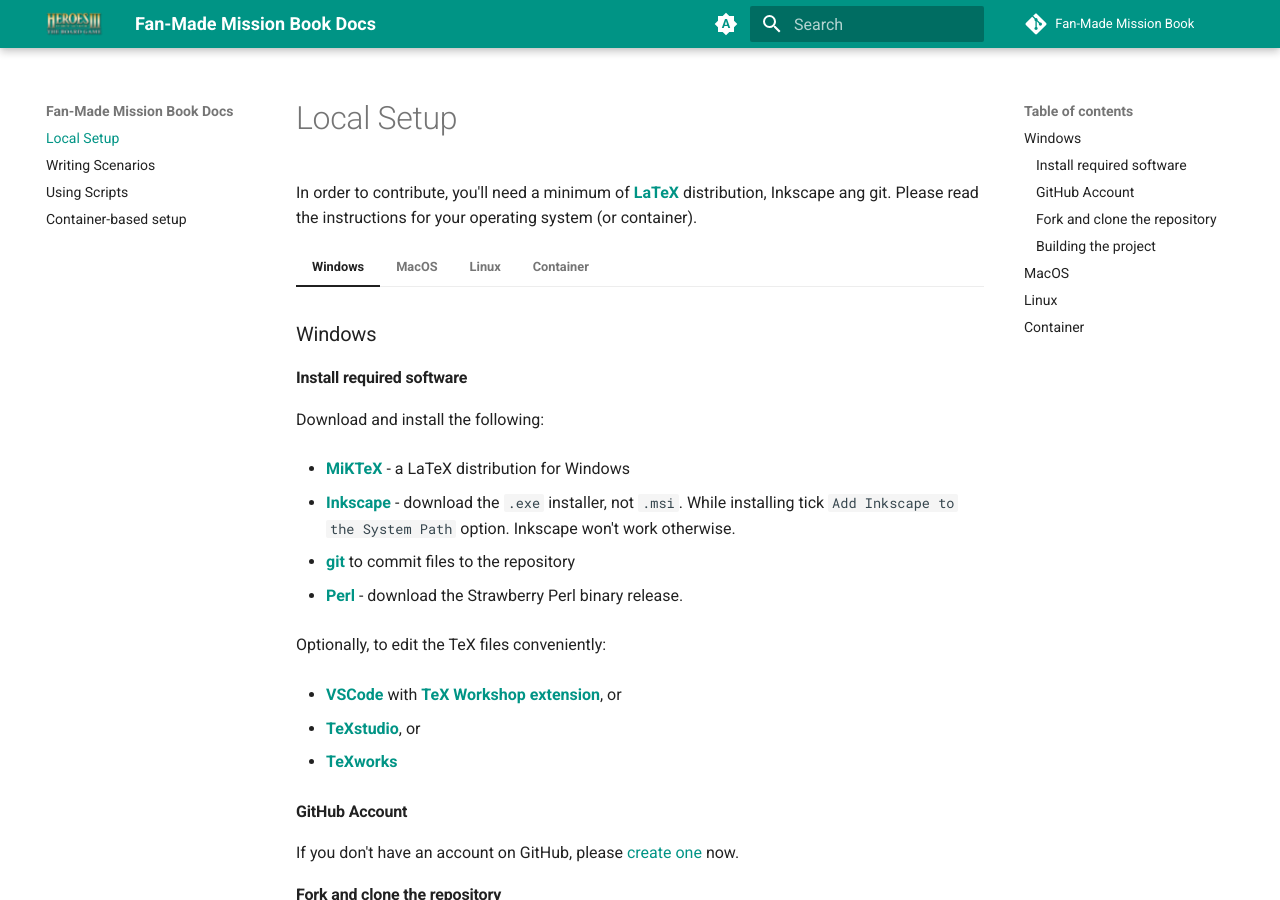
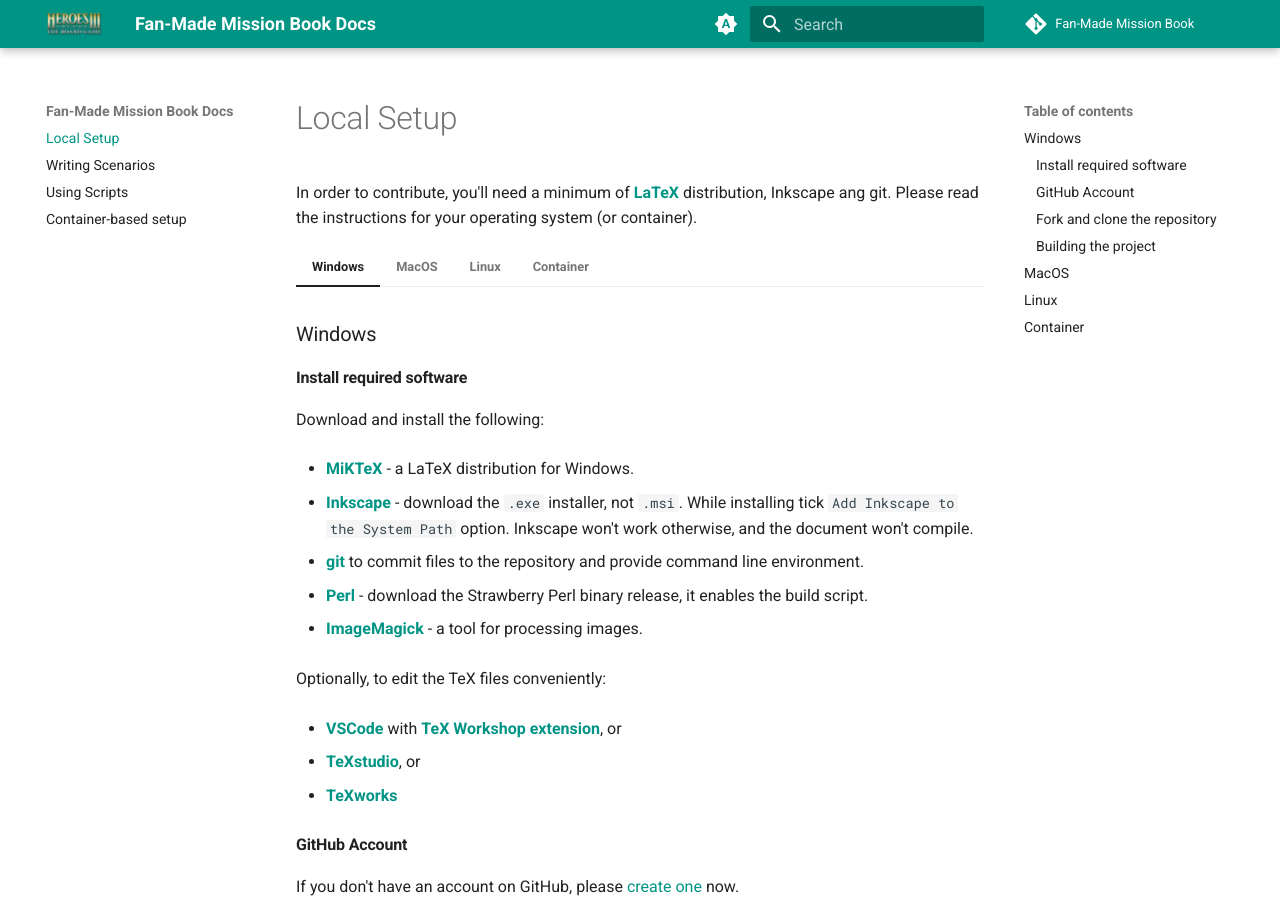
Before and after one commit to qwrtln/Homm3BG-mission-book, an MkDocs documentation site: the page built from docs/index.md, in a window 1280 px wide and 900 px high. Built offline with MkDocs 1.6.1 and Material for MkDocs 9.7.7, drawn with Linux system fonts in a browser that asks for light colours; comment, search, counter and statistics services are not loaded; some of the changed text lies outside the part shown.

````diff
--- a/docs/index.md
+++ b/docs/index.md
@@ -11,13 +11,15 @@
 
     Download and install the following:
 
-     - [**MiKTeX**](https://miktex.org/) - a LaTeX distribution for Windows
+     - [**MiKTeX**](https://miktex.org/) - a LaTeX distribution for Windows.
 
-     - [**Inkscape**](https://inkscape.org/) - download the `.exe` installer, not `.msi`. While installing tick `Add Inkscape to the System Path` option. Inkscape won't work otherwise.
+     - [**Inkscape**](https://inkscape.org/) - download the `.exe` installer, not `.msi`. While installing tick `Add Inkscape to the System Path` option. Inkscape won't work otherwise, and the document won't compile.
 
-     - [**git**](https://git-scm.com/) to commit files to the repository
+     - [**git**](https://git-scm.com/) to commit files to the repository and provide command line environment.
 
-     - [**Perl**](https://www.perl.org/get.html) - download the Strawberry Perl binary release.
+     - [**Perl**](https://www.perl.org/get.html) - download the Strawberry Perl binary release, it enables the build script.
+
+     - [**ImageMagick**](https://imagemagick.org/script/download.php#windows) - a tool for processing images.
 
     Optionally, to edit the TeX files conveniently:
 
@@ -59,7 +61,8 @@
     ```
 
     This will build the draft scenarios book.
-    If the build is successful, you are all set to start working on your scenario.
+    If the build is successful, it will open the PDF file for you, and you are all set to start working on your scenario.
+    Check out the [**how-to guide**](scenarios.md) for writing your first scenario.
 
     If you're seeing an error about a missing file, please configure MiKTeX to [download missing packages automatically](https://yihui.org/en/2018/03/miktex-auto-install/).
 
````
Also changed, not shown: README.md (+2 -2 lines), docs/scenarios.md (+12 -11 lines), docs/scripts.md (+6 -3 lines), 2 other files.
